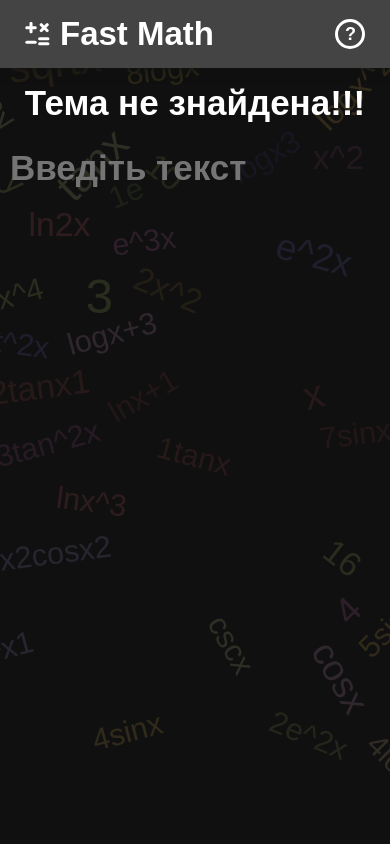
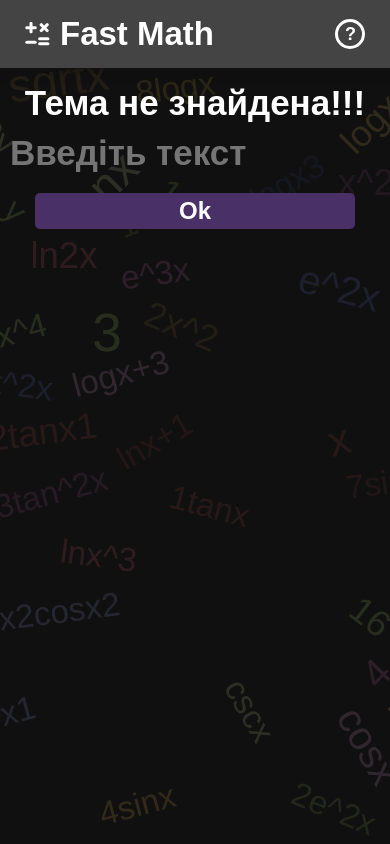
Before and after one commit to Gafum/fast-math, a React (Vite) app: page /fast-math/write-test/1 in a window 390 px wide. Built offline with nearby package versions, Linux system fonts and the light colour scheme; a web font is replaced by a local one.

Commit message:
add submit btn

```diff
--- a/index.html
+++ b/index.html
@@ -22,15 +22,23 @@
       }
     })(window.location);
 
-    function setSize() {
+    document.addEventListener("DOMContentLoaded", () => {
+
+      if (window.innerHeight > 500 && window.innerWidth > 500) {
+        return;
+      }
+
+      let vmax = 1000;
+
+      if (window.innerHeight > window.innerWidth) {
+        vmax = window.innerHeight * 1.3
+      } else {
+        vmax = window.innerWidth * 1.3
+      }
+
       document.querySelector(".main-background")
-        .style = `--window-height: ${Math.round(window.innerHeight * 1.2).toString()}px;`;
-    }
-
-    document.addEventListener("DOMContentLoaded", setSize);
-
-    window.onresize = setSize;
-
+        .style = `--window-height: ${vmax.toString()}px;`;
+    });
 
   </script>
 </head>
--- a/src/UI/Main-conteiner/MainConteiner.jsx
+++ b/src/UI/Main-conteiner/MainConteiner.jsx
@@ -1,7 +1,21 @@
+import { useEffect } from "react";
 import styles from "./MainConteiner.module.css";
+import { useLocation } from "react-router-dom";
+import { useRef } from "react";
 
 function MainConteiner({ children }) {
-   return <div className={styles.mainConteiner}>{children}</div>;
+   let location = useLocation();
+   let conteiner = useRef();
+
+   useEffect(() => {
+      conteiner.current.scrollTo(0, 0);
+   }, [location]);
+
+   return (
+      <div className={styles.mainConteiner} ref={conteiner}>
+         {children}
+      </div>
+   );
 }
 
 export default MainConteiner;
--- a/src/UI/Randomizer.servise.js
+++ b/src/UI/Randomizer.servise.js
@@ -10,7 +10,6 @@ export default class Randomizer {
 
 export function createOptions(question, correctAnswer, isSimple = false) {
    let listOfAnswers = [correctAnswer];
-   console.log("I am here");
 
    listOfAnswers[1] = String(
       correctAnswer - Randomizer.randomInteger(1, 11)
--- a/src/screen/about/About.jsx
+++ b/src/screen/about/About.jsx
@@ -1,6 +1,7 @@
 import { Link } from "react-router-dom";
 import { testList } from "../../data/testList";
 import styles from "./About.module.css";
+import { useEffect } from "react";
 
 function AboutPage() {
    function ReturnLink({ link, txt }) {
--- a/src/screen/write-test/WriteTest.jsx
+++ b/src/screen/write-test/WriteTest.jsx
@@ -1,11 +1,13 @@
-import { useState } from "react";
+import { useEffect, useRef, useState } from "react";
 import genereteQuestion from "../../custom-hooks/useQuestionGenerator";
 import Modal from "../../UI/Modal/Modal";
+import styles from "./WriteTest.module.css";
 
 function WriteTest() {
    const [text, setText] = useState("");
    const { currentQuestion, generateNewQuestion } = genereteQuestion();
    const [score, setScore] = useState(0);
+   const myInput = useRef();
 
    const [modalIsOpen, openCloseModal] = useState(false);
 
@@ -30,21 +32,30 @@ function WriteTest() {
       }
    };
 
+   useEffect(() => {
+      myInput.current.focus();
+   }, [currentQuestion]);
+
    return (
       <>
          <form onSubmit={submitForm}>
             <h1 className="question">{currentQuestion.question}</h1>
+            <div className={styles.writeBlock}>
                <input
                   autoFocus
                   name="answer"
-               style={{ marginTop: "25px" }}
                   type="text"
                   inputMode="numeric"
                   placeholder="Введіть текст"
                   value={text.replace(/[^0-9-]+/g, "")}
                   onChange={handleInputChange}
                   autoComplete="none"
+                  ref={myInput}
                />
+               <button className={styles.submitBtn} type="submit">
+                  Ok
+               </button>
+            </div>
          </form>
          <Modal
             isOpen={modalIsOpen}
--- /dev/null
+++ b/src/screen/write-test/WriteTest.module.css
@@ -0,0 +1,39 @@
+.writeBlock {
+   display: flex;
+   justify-content: center;
+   align-items: center;
+   margin-top: 10px;
+   align-content: center;
+   gap: 10px;
+}
+
+.writeBlock > input {
+   flex: 1;
+}
+
+.submitBtn {
+   padding: 4px 16px;
+   background-color: #493066;
+   font-size: 24px;
+   border-radius: 5px;
+   transition: background-color 0.2s;
+}
+
+@media (hover: hover) {
+   .submitBtn:hover,
+   .submitBtn:focus {
+      background-color: #5b3a7f;
+   }
+}
+
+@media (max-width: 480px) {
+   .writeBlock {
+      flex-direction: column;
+      gap: 20px;
+   }
+
+   .submitBtn {
+      width: 100%;
+      max-width: 320px;
+   }
+}
```
Lines whose indentation alone changed are shown as unchanged.
